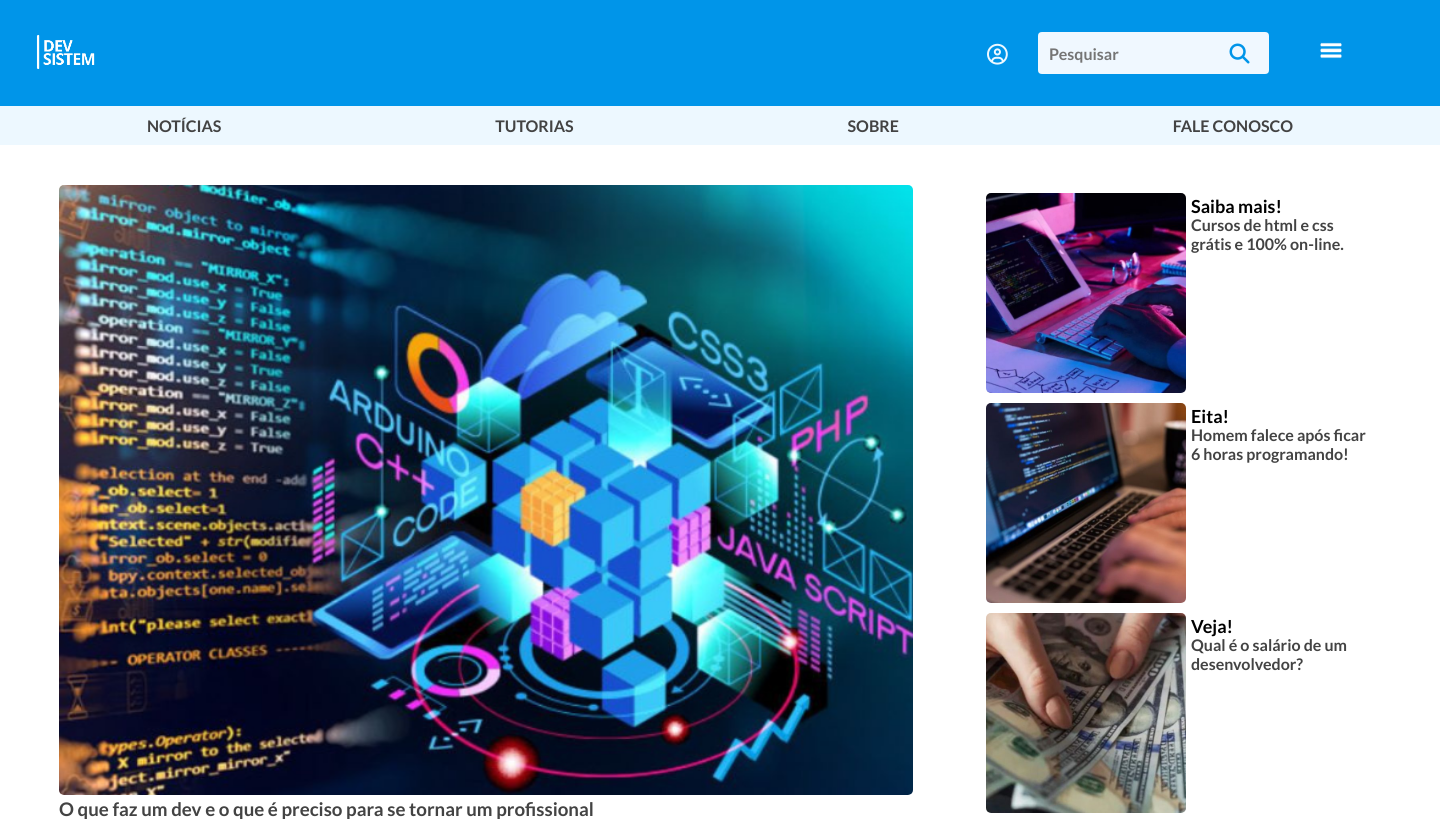
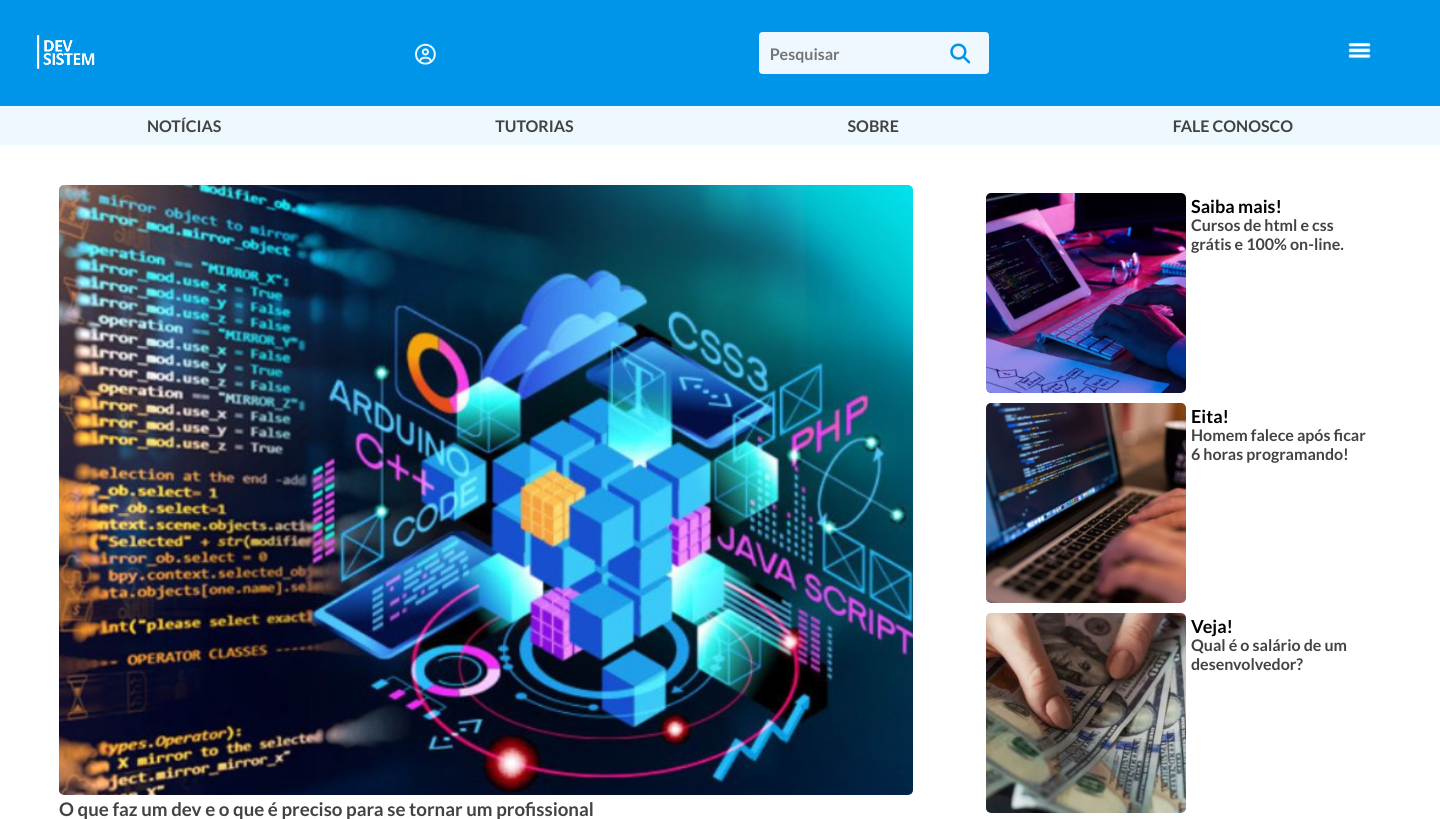
Before and after one commit to RafaBertacelli/DevSistem, a PHP site: page / in a window 1440 px wide. Shown: the top 819 px of the page. Run offline with PHP 8.4, Linux system fonts and the light colour scheme.

Commit message:
Update style.css no cabebacalho

```diff
--- a/css/style.css
+++ b/css/style.css
@@ -15,23 +15,22 @@
     align-items: center;
     padding: 18px;
     background-color: #0095E9;
+    justify-content: space-between;
 }
+.itens-cabecalho{
+    display: flex;
+    flex-direction: row;
+    align-items: center;
+}
+
 .cabecalho-imagem-logo {
     height: 50px;
 }
-.cabecalho-imagem {
-    padding-right: 880px;
-}
-.cabecalho-imagem-navBar{
-    padding-right: 30px;
-}
-
 .input-group{
     display: flex;
     align-items: center;
     background-color: aliceblue;
     border-radius: 4px;
-
 }
 
 .input-group input{
@@ -54,7 +53,7 @@
 .icon{
     color: #EDF8FF;
     font-size: 1.30rem;
-    padding-right: 30px;
+    padding-right: 15px;
 }
 
 .icon button{
@@ -64,7 +63,6 @@
 .cabecalho-imagem-navBar{
     height:70px;
 }
-
 nav{
    display: flex;
    flex-direction: row;
```
